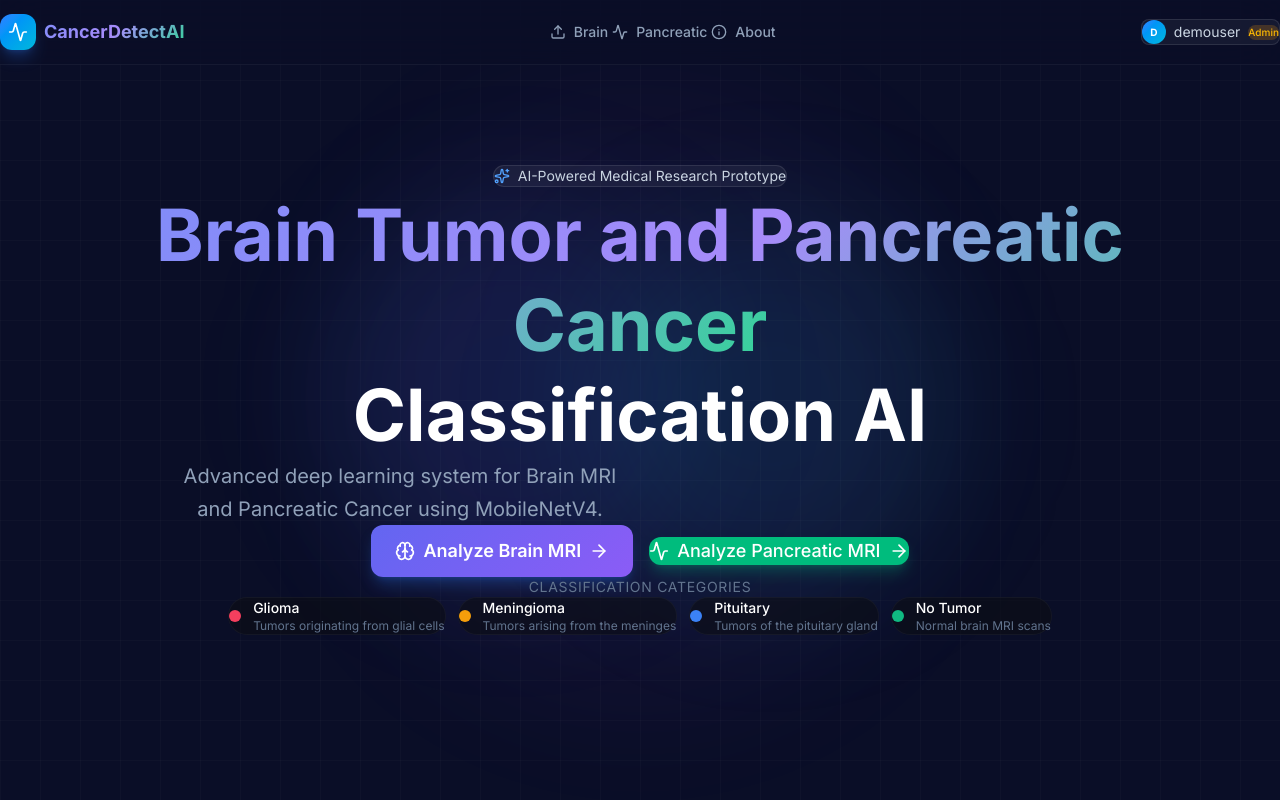
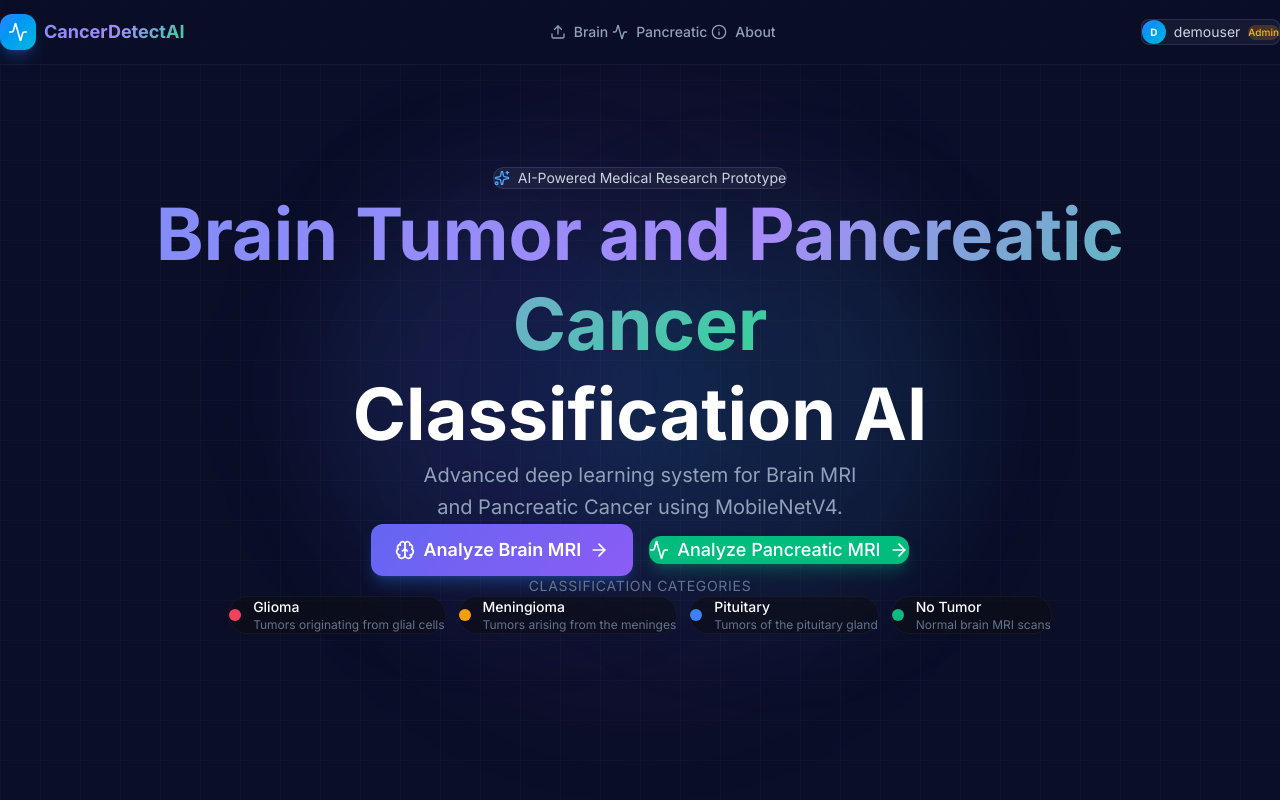
Before and after one commit to ishanparmar2105-stack/BrainTumorAI-, a React (Vite) app in the folder frontend/: page / in a window 1280 px wide. Shown: the top 800 px of the page. Built offline with nearby package versions, Linux system fonts and the light colour scheme; no server answers.

Commit message:
Fix text centering and alignment in hero section

```diff
--- a/frontend/src/pages/Landing.tsx
+++ b/frontend/src/pages/Landing.tsx
@@ -85,20 +85,20 @@ export default function Landing() {
         </div>
 
         <div className="relative z-10 max-w-6xl mx-auto px-4 sm:px-6 lg:px-8 text-center pt-24">
-          <div className="animate-fade-in">
+          <div className="animate-fade-in flex flex-col items-center text-center">
             <div className="inline-flex items-center gap-2 px-4 py-2 rounded-full bg-white/5 border border-white/10 mb-8">
               <Sparkles className="w-4 h-4 text-blue-400" />
               <span className="text-sm text-slate-300">AI-Powered Medical Research Prototype</span>
             </div>
 
-            <h1 className="text-5xl sm:text-6xl lg:text-7xl font-bold mb-6 leading-tight">
+            <h1 className="text-5xl sm:text-6xl lg:text-7xl font-bold mb-6 leading-tight text-center">
               <span className="gradient-text">Brain Tumor and Pancreatic Cancer</span>
               <br />
               <span className="text-white">Classification AI</span>
             </h1>
 
-            <p className="text-lg sm:text-xl text-slate-400 max-w-2xl mx-auto mb-10 leading-relaxed text-center [text-wrap:balance]">
-              Advanced deep learning system for Brain MRI and Pancreatic Cancer using MobileNetV4.
+            <p className="text-lg sm:text-xl text-slate-400 max-w-2xl mx-auto mb-10 leading-relaxed text-center w-full">
+              Advanced deep learning system for Brain MRI<br className="hidden sm:block" />and Pancreatic Cancer using MobileNetV4.
             </p>
 
             <div className="flex flex-col sm:flex-row items-center justify-center gap-4">
```
